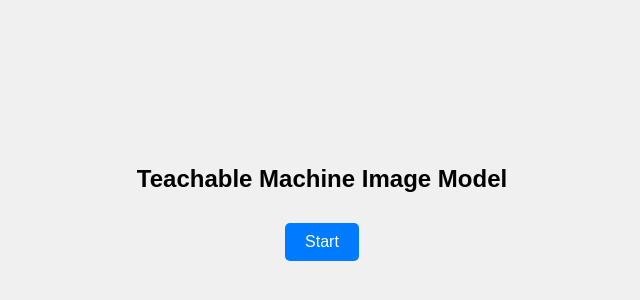
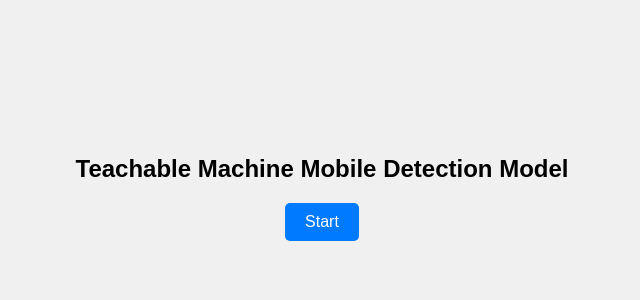
Before and after one commit to aroproduction/mobile_detection, a plain HTML site: page docs/index.html in a window 1280 px wide. Shown: the part 212-512 px from the top of the page, without its empty margins (318-958 px from the left). Drawn offline with Linux system fonts and the light colour scheme.

Commit message:
Fixed UI

```diff
--- a/docs/index.html
+++ b/docs/index.html
@@ -9,8 +9,8 @@
 <body>
 
 <div class="container">
-    <h1>Teachable Machine Image Model</h1>
-    <button type="button" onclick="init()" class="button">Start</button>
+    <h1>Teachable Machine Mobile Detection Model</h1>
+    <button type="button" onclick="init()" id="start-button" class="button">Start</button>
 
     <div id="loader" class="loader"></div>
 
--- a/docs/index.js
+++ b/docs/index.js
@@ -5,6 +5,7 @@
 async function init() {
     document.getElementById("loader").style.display = "block";
     document.getElementById("stop-button").style.display = "block"; // show the stop button
+    document.getElementById("start-button").disabled = true; // disable the start button
     const modelURL = URL + "model.json";
     const metadataURL = URL + "metadata.json";
 
@@ -39,6 +40,7 @@
     document.getElementById("webcam-container").innerHTML = '';
     labelContainer.innerHTML = '';
     document.getElementById("stop-button").style.display = "none"; // hide the stop button
+    document.getElementById("start-button").disabled = false; // enable the start button
 }
 
 async function predict() {
--- a/docs/styles.css
+++ b/docs/styles.css
@@ -11,16 +11,20 @@
 
 .container {
     text-align: center;
+    display: flex;
+    flex-direction: column;
+    justify-content: center;
+    align-items: center;
 }
 
 .container h1 {
     font-size: 24px;
-    margin: 20px;
+    margin: 10px 0;
 }
 
 .button {
     padding: 10px 20px;
-    margin: 10px 10px;
+    margin: 10px 0;
     font-size: 16px;
     background-color: #007bff;
     color: #fff;
@@ -30,10 +34,15 @@
     transition: background-color 0.3s ease;
 }
 
+button:disabled {
+    background-color: #0052ab;
+    opacity: 0.5;
+    cursor: not-allowed;
+}
+
 #stop-button {
     display: none;
     background-color: #dc3545;
-    margin: 0 0 0 168px !important;
 }
 
 .button:hover {
@@ -41,7 +50,6 @@
 }
 
 .loader {
-    margin-left: 168px !important;
     border: 8px solid #f3f3f3; /* make the loader smaller */
     border-radius: 50%;
     border-top: 8px solid #3498db; /* make the loader smaller */
@@ -57,7 +65,6 @@
 }
 
 #webcam-container {
-    position: relative;
     margin-top: 20px;
 }
 
```
